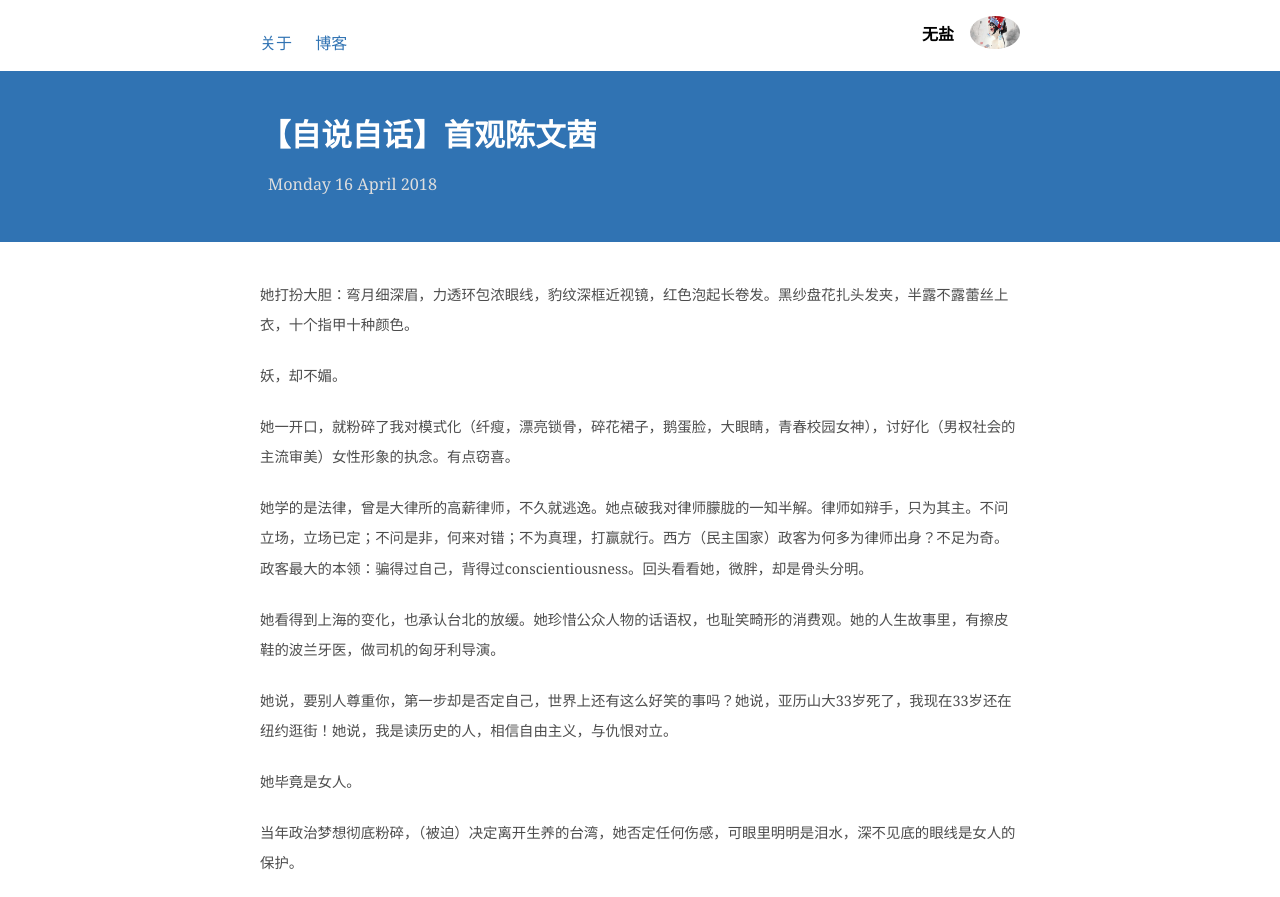
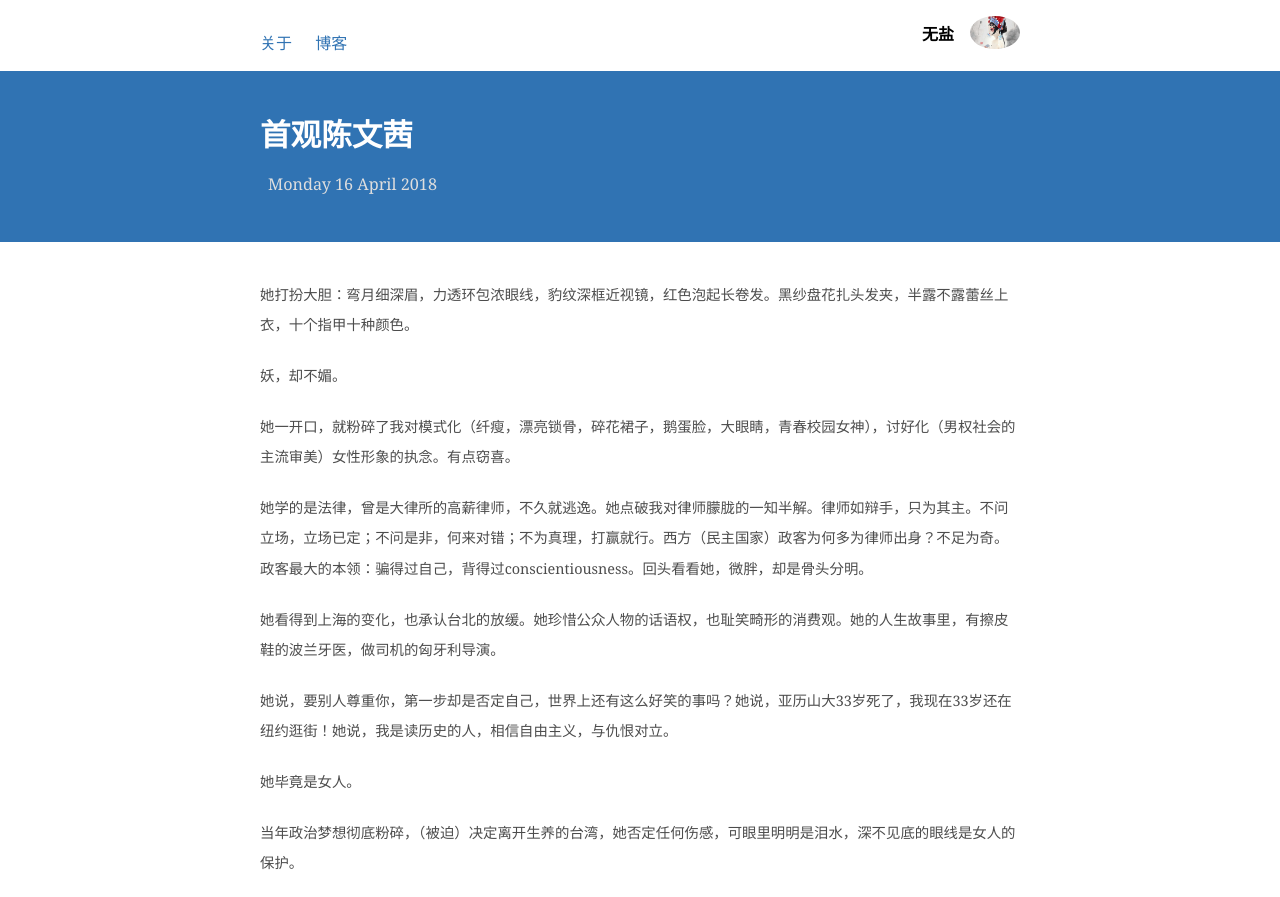
Before and after one commit to shirleysteve/1, a Jekyll site: the page built from _posts/2018-4-16-首观陈文茜.md, in a window 1280 px wide and 1400 px high. Shown: the top 897 px of the window. Built offline with Jekyll 4.4.1, drawn with Linux system fonts in a browser that asks for light colours; nearby versions of some CDN libraries; some of the changed text lies outside the part shown.

Commit message:
Update 2018-4-16-首观陈文茜.md

```diff
--- a/_posts/2018-4-16-首观陈文茜.md
+++ b/_posts/2018-4-16-首观陈文茜.md
@@ -1,7 +1,7 @@
 ---
 layout: post
 
-title: 【自说自话】首观陈文茜
+title: 首观陈文茜
 ---
 
 她打扮大胆：弯月细深眉，力透环包浓眼线，豹纹深框近视镜，红色泡起长卷发。黑纱盘花扎头发夹，半露不露蕾丝上衣，十个指甲十种颜色。
```
Also changed, not shown: other parts of _posts/2018-4-16-首观陈文茜.md (+1 -5 lines).
